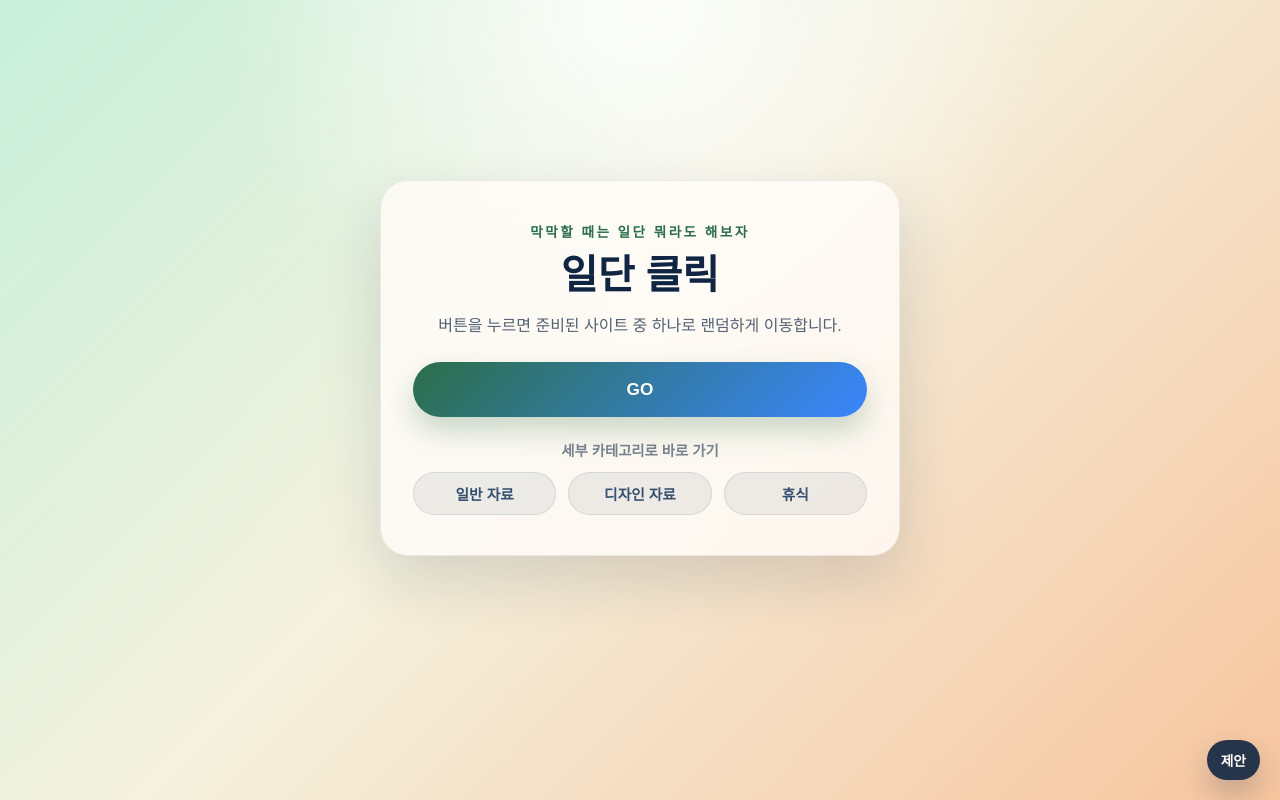
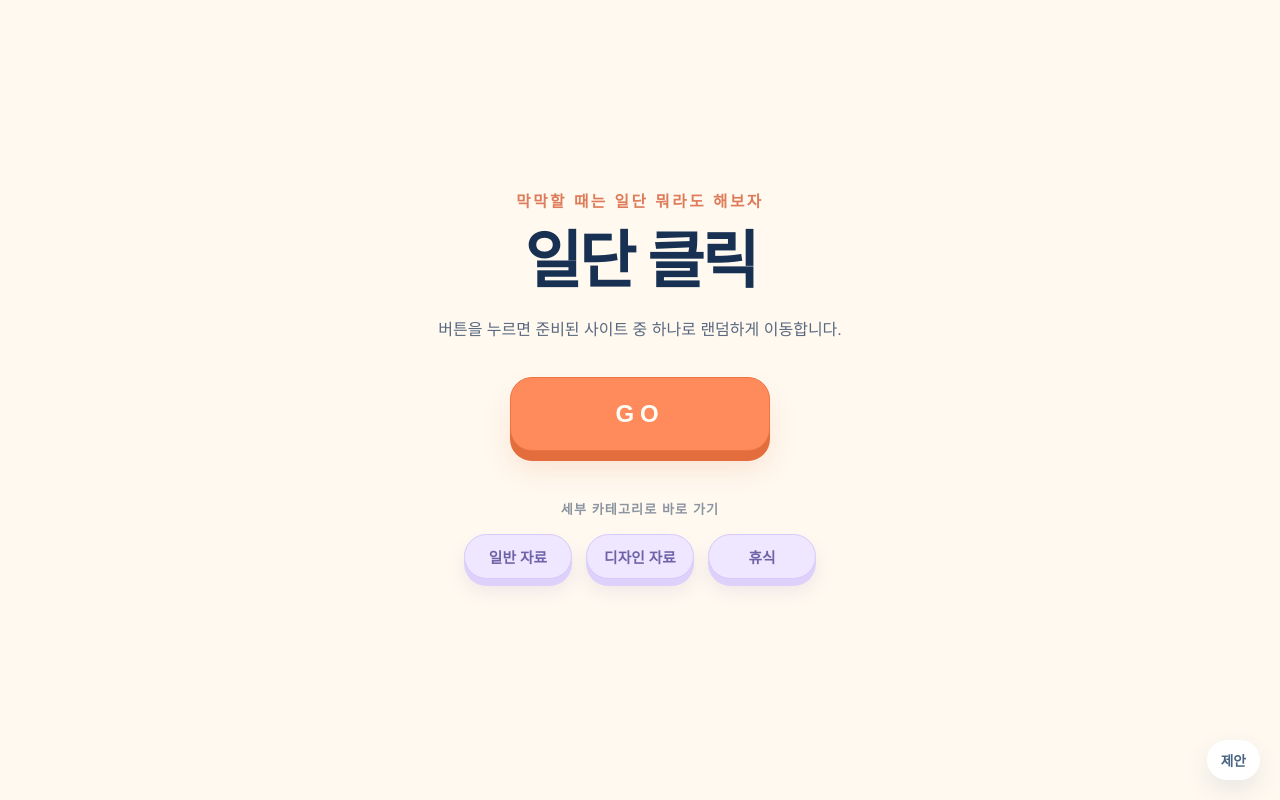
Before and after one commit to malangko06-cell/shuffle-sample, a website built with Vite: page index.html in a window 1280 px wide. Built offline with nearby package versions, Linux system fonts and the light colour scheme.

Commit message:
Refine homepage layout and button styling

```diff
--- a/src/style.css
+++ b/src/style.css
@@ -1,9 +1,7 @@
 :root {
   font-family: "Pretendard", "Noto Sans KR", sans-serif;
-  color: #102542;
-  background:
-    radial-gradient(circle at top, rgba(255, 255, 255, 0.9), transparent 40%),
-    linear-gradient(135deg, #c7f0db 0%, #f4f1de 45%, #f7c59f 100%);
+  color: #183153;
+  background: #fff9f0;
 }
 
 * {
@@ -14,6 +12,7 @@ body {
   margin: 0;
   min-width: 320px;
   min-height: 100vh;
+  background: #fff9f0;
 }
 
 button {
@@ -23,54 +22,55 @@ button {
 .hero {
   min-height: 100vh;
   display: grid;
-  place-items: center;
-  padding: 24px 24px 88px;
+  align-items: center;
+  justify-items: center;
+  padding: 88px 24px 120px;
 }
 
 .card {
-  width: min(100%, 520px);
-  padding: 40px 32px;
-  border-radius: 28px;
-  background: rgba(255, 252, 248, 0.82);
-  border: 1px solid rgba(16, 37, 66, 0.08);
-  box-shadow: 0 24px 60px rgba(16, 37, 66, 0.14);
+  width: min(100%, 620px);
+  padding: 36px 12px;
   text-align: center;
-  backdrop-filter: blur(14px);
 }
 
 .eyebrow {
-  margin: 0 0 12px;
-  font-size: 0.85rem;
+  margin: 0 0 20px;
+  font-size: 0.98rem;
   font-weight: 700;
-  letter-spacing: 0.18em;
+  letter-spacing: 0.16em;
   text-transform: uppercase;
-  color: #2c6e49;
+  color: #de7c5a;
 }
 
 h1 {
   margin: 0;
-  font-size: clamp(1.65rem, 4vw, 2.5rem);
-  line-height: 1.1;
+  font-size: clamp(2.1rem, 6vw, 3.9rem);
+  line-height: 0.95;
+  letter-spacing: -0.05em;
 }
 
 .description {
-  margin: 16px 0 24px;
+  width: min(100%, 420px);
+  margin: 24px auto 34px;
   font-size: 1rem;
-  line-height: 1.6;
-  color: rgba(16, 37, 66, 0.72);
+  line-height: 1.7;
+  color: rgba(24, 49, 83, 0.72);
 }
 
 .sub-actions-label {
-  margin: 22px 0 12px;
-  font-size: 0.9rem;
+  margin: 48px 0 16px;
+  font-size: 0.82rem;
   font-weight: 600;
-  color: rgba(16, 37, 66, 0.56);
+  letter-spacing: 0.08em;
+  text-transform: uppercase;
+  color: rgba(24, 49, 83, 0.5);
 }
 
 .button-group {
-  display: grid;
-  grid-template-columns: repeat(3, minmax(0, 1fr));
-  gap: 12px;
+  display: flex;
+  justify-content: center;
+  flex-wrap: wrap;
+  gap: 14px;
 }
 
 .category-button,
@@ -78,26 +78,36 @@ h1 {
   border: 0;
   font-weight: 700;
   cursor: pointer;
-  transition: transform 180ms ease, box-shadow 180ms ease, background-color 180ms ease;
+  transition: transform 180ms ease, box-shadow 180ms ease, background-color 180ms ease, border-color 180ms ease;
 }
 
 .category-button {
+  min-width: 108px;
+  border: 1px solid #d7c9fb;
   border-radius: 999px;
-  padding: 11px 14px;
-  background: rgba(16, 37, 66, 0.07);
-  color: #355070;
+  padding: 11px 16px;
+  background: #efe7ff;
+  color: #6f63a8;
   font-size: 0.92rem;
-  box-shadow: inset 0 0 0 1px rgba(53, 80, 112, 0.12);
+  box-shadow:
+    0 7px 0 #ddd1fb,
+    0 12px 20px rgba(111, 99, 168, 0.12);
 }
 
 .go-button {
-  width: 100%;
-  border-radius: 999px;
-  padding: 17px 34px;
-  background: linear-gradient(135deg, #2c6e49, #3a86ff);
+  width: min(100%, 260px);
+  border: 1px solid #ef7441;
+  border-radius: 22px;
+  padding: 22px 34px;
+  background: #ff8a5b;
   color: #fffdf8;
-  font-size: 1.08rem;
-  box-shadow: 0 14px 28px rgba(44, 110, 73, 0.25);
+  font-size: 1.5rem;
+  font-weight: 800;
+  letter-spacing: 0.24em;
+  box-shadow:
+    0 10px 0 #e36d3d,
+    0 18px 28px rgba(227, 109, 61, 0.16);
+  transform: translateY(0);
 }
 
 .category-button:hover,
@@ -106,17 +116,27 @@ h1 {
 }
 
 .category-button:hover {
-  background: rgba(16, 37, 66, 0.11);
-  box-shadow: inset 0 0 0 1px rgba(53, 80, 112, 0.18);
+  background: #e8ddff;
+  box-shadow:
+    0 9px 0 #ddd1fb,
+    0 16px 24px rgba(111, 99, 168, 0.16);
 }
 
 .go-button:hover {
-  box-shadow: 0 18px 32px rgba(44, 110, 73, 0.32);
+  box-shadow:
+    0 12px 0 #e36d3d,
+    0 22px 32px rgba(227, 109, 61, 0.18);
 }
 
 .category-button:active,
 .go-button:active {
-  transform: translateY(0);
+  transform: translateY(6px);
+}
+
+.go-button:active {
+  box-shadow:
+    0 6px 0 #e36d3d,
+    0 12px 18px rgba(227, 109, 61, 0.14);
 }
 
 .suggestion-trigger {
@@ -127,25 +147,32 @@ h1 {
   border: 0;
   border-radius: 999px;
   padding: 10px 14px;
-  background: rgba(16, 37, 66, 0.9);
-  color: #fffdf8;
+  background: #ffffff;
+  color: #4a6484;
   font-size: 0.86rem;
   font-weight: 700;
-  box-shadow: 0 14px 28px rgba(16, 37, 66, 0.22);
+  box-shadow: 0 10px 24px rgba(74, 100, 132, 0.12);
   cursor: pointer;
 }
 
 @media (max-width: 480px) {
-  .card {
-    padding: 32px 24px;
-  }
-
   .description {
     font-size: 0.95rem;
   }
 
   .button-group {
-    grid-template-columns: 1fr;
+    align-items: stretch;
+  }
+
+  .go-button {
+    width: 100%;
+    font-size: 1.22rem;
+    padding: 20px 28px;
+  }
+
+  .category-button {
+    min-width: 0;
+    width: 100%;
   }
 
   .suggestion-trigger {
```
